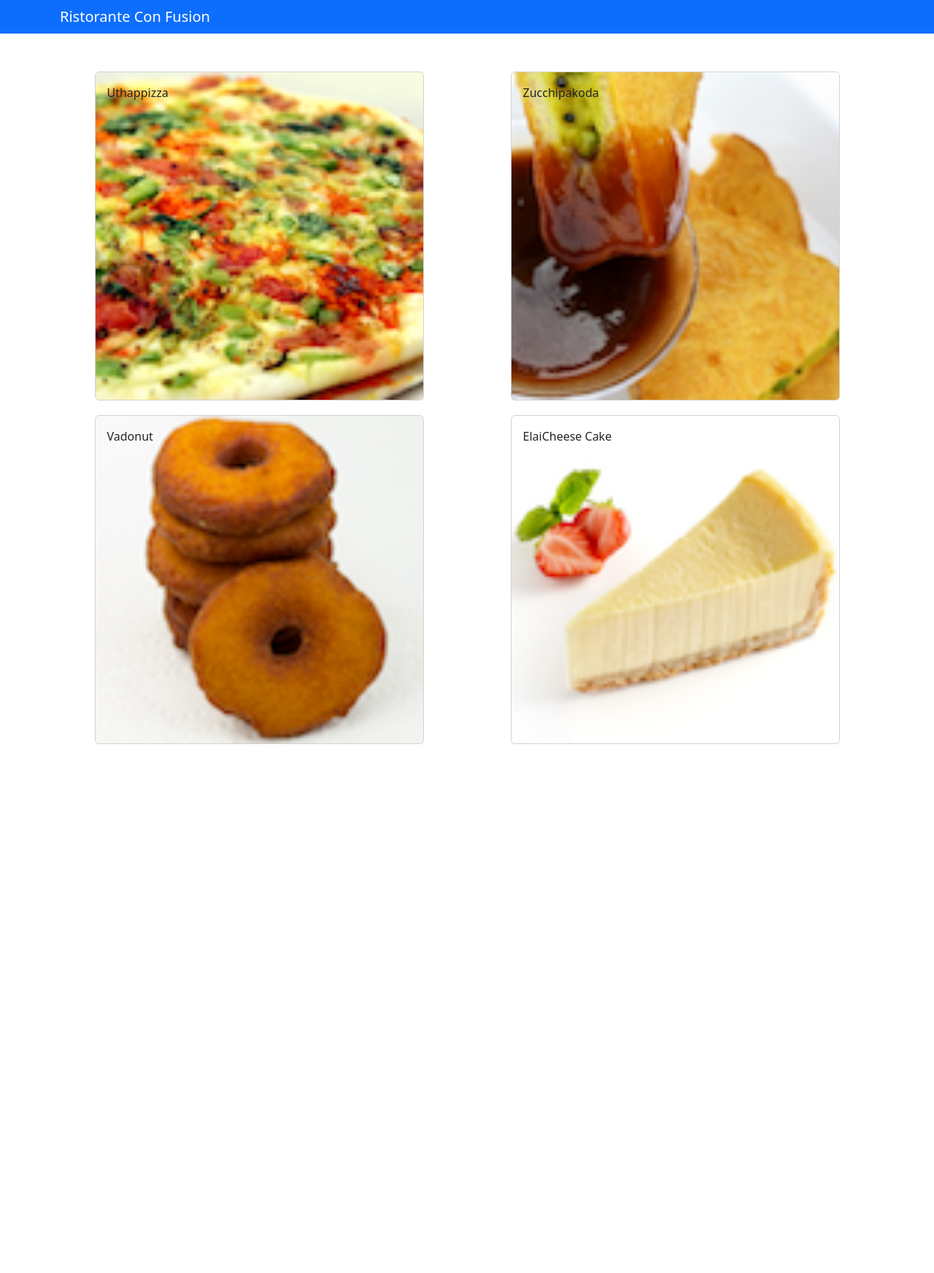
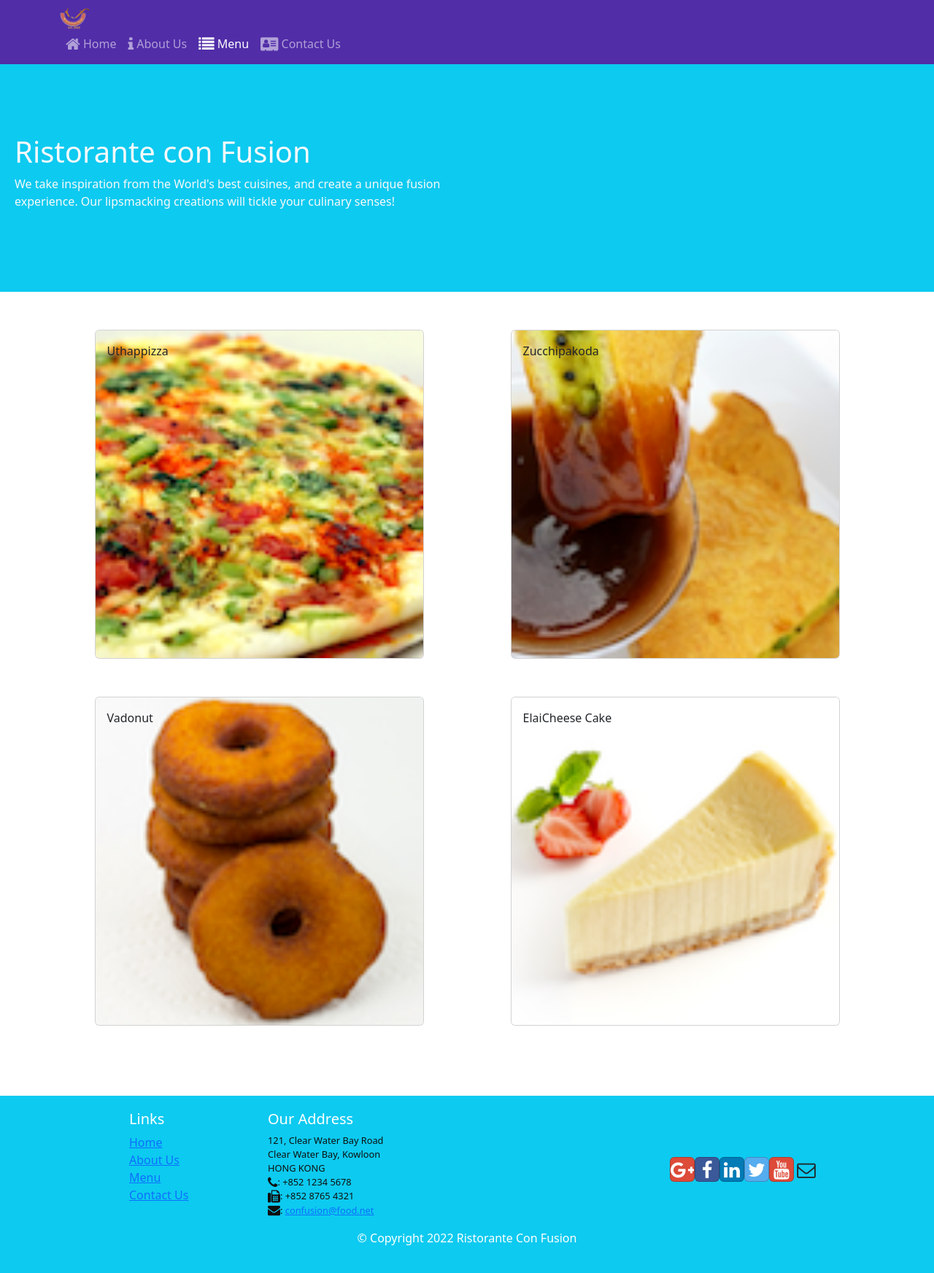
Before and after one commit to KakaBewok/latihan-reactjs-coursera, a React (Create React App) app: page /menu in a window 1280 px wide. Shown: the whole page at 73% size. Before the commit the page ends 1092 px from the top, so only its background shows below. Built offline with nearby package versions, Linux system fonts and the light colour scheme.

Commit message:
react router

```diff
--- a/package.json
+++ b/package.json
@@ -7,8 +7,12 @@
     "@testing-library/react": "^13.4.0",
     "@testing-library/user-event": "^13.5.0",
     "bootstrap": "^5.2.3",
+    "bootstrap-social": "^5.1.1",
+    "font-awesome": "^4.7.0",
     "react": "^18.2.0",
     "react-dom": "^18.2.0",
+    "react-router": "^6.4.5",
+    "react-router-dom": "^6.4.5",
     "react-scripts": "5.0.1",
     "reactstrap": "^9.1.5",
     "web-vitals": "^2.1.4"
--- a/src/App.js
+++ b/src/App.js
@@ -1,12 +1,15 @@
 import React, { Component } from 'react';
+import { BrowserRouter } from 'react-router-dom';
 import Main from './components/MainComponent';
 
 class App extends Component {
   render() {
     return (
-      <div className="App">
-        <Main />
-      </div>
+      <BrowserRouter>
+        <div className="App">
+          <Main />
+        </div>
+      </BrowserRouter>
     );
   }
 }
--- a/src/components/DishdetailComponent.js
+++ b/src/components/DishdetailComponent.js
@@ -1,4 +1,4 @@
-import React, { Component } from 'react';
+import React from 'react';
 import {
   Card,
   CardHeader,
@@ -10,14 +10,7 @@
   CardText,
 } from 'reactstrap';
 
-class DishDetail extends Component {
-  // eslint-disable-next-line no-useless-constructor
-  constructor(props) {
-    super(props);
-  }
-
-  renderDetails(dish) {
-    if (dish != null) {
+function RenderDish({ dish }) {
   return (
     <Card>
       <CardImg top src={dish.image} alt={dish.name} />
@@ -27,12 +20,10 @@
       </CardBody>
     </Card>
   );
-    } else return <div></div>;
 }
 
-  renderComments(dish) {
-    if (dish != null) {
-      const commentList = dish.comments.map((comment) => {
+function RenderComments({ comments }) {
+  const commentList = comments.map((comment) => {
     return (
       <Card
         style={{
@@ -57,23 +48,23 @@
   });
 
   return commentList;
-    } else return <div></div>;
 }
 
-  render() {
+const DishDetail = (props) => {
+  if (props.dish != null) {
     return (
       <div className="container">
         <div className="row mt-5">
           <div className="col-12 col-md-5 m-1 mx-auto">
-            {this.renderDetails(this.props.dish)}
+            <RenderDish dish={props.dish} />
           </div>
           <div className="col-12 col-md-5 m-1 mx-auto">
-            {this.renderComments(this.props.dish)}
+            <RenderComments comments={props.dish.comments} />
           </div>
         </div>
       </div>
     );
-  }
-}
+  } else return <div></div>;
+};
 
 export default DishDetail;
--- /dev/null
+++ b/src/components/FooterComponent.js
@@ -0,0 +1,92 @@
+/* eslint-disable jsx-a11y/anchor-is-valid */
+import React from 'react';
+import { Link } from 'react-router-dom';
+
+function Footer(props) {
+  return (
+    <div className="footer bg-info text-white">
+      <div className="container">
+        <div className="row justify-content-center">
+          <div className="col-4 offset-1 col-sm-2">
+            <h5>Links</h5>
+            <ul className="list-unstyled">
+              <li>
+                <Link to="/home">Home</Link>
+              </li>
+              <li>
+                <Link to="/aboutus">About Us</Link>
+              </li>
+              <li>
+                <Link to="/menu">Menu</Link>
+              </li>
+              <li>
+                <Link to="/contactus">Contact Us</Link>
+              </li>
+            </ul>
+          </div>
+          <div className="col-7 col-sm-5">
+            <h5>Our Address</h5>
+            <address>
+              121, Clear Water Bay Road
+              <br />
+              Clear Water Bay, Kowloon
+              <br />
+              HONG KONG
+              <br />
+              <i className="fa fa-phone fa-lg"></i>: +852 1234 5678
+              <br />
+              <i className="fa fa-fax fa-lg"></i>: +852 8765 4321
+              <br />
+              <i className="fa fa-envelope fa-lg"></i>:{' '}
+              <a href="mailto:confusion@food.net">confusion@food.net</a>
+            </address>
+          </div>
+          <div className="col-12 col-sm-4 align-self-center">
+            <div className="text-center">
+              <a
+                className="btn btn-social-icon btn-google"
+                href="http://google.com/+"
+              >
+                <i className="fa fa-google-plus"></i>
+              </a>
+              <a
+                className="btn btn-social-icon btn-facebook"
+                href="http://www.facebook.com/profile.php?id="
+              >
+                <i className="fa fa-facebook"></i>
+              </a>
+              <a
+                className="btn btn-social-icon btn-linkedin"
+                href="http://www.linkedin.com/in/"
+              >
+                <i className="fa fa-linkedin"></i>
+              </a>
+              <a
+                className="btn btn-social-icon btn-twitter"
+                href="http://twitter.com/"
+              >
+                <i className="fa fa-twitter"></i>
+              </a>
+              <a
+                className="btn btn-social-icon btn-google"
+                href="http://youtube.com/"
+              >
+                <i className="fa fa-youtube"></i>
+              </a>
+              <a className="btn btn-social-icon" href="mailto:">
+                <i className="fa fa-envelope-o"></i>
+              </a>
+            </div>
+          </div>
+        </div>
+        <div className="row justify-content-center">
+          <div className="col-auto">
+            <p>© Copyright 2022 Ristorante Con Fusion</p>
+          </div>
+        </div>
+      </div>
+    </div>
+  );
+}
+
+export default Footer;
--- /dev/null
+++ b/src/components/HeaderComponent.js
@@ -0,0 +1,88 @@
+import {
+  Nav,
+  Navbar,
+  NavbarBrand,
+  NavbarToggler,
+  Collapse,
+  NavItem,
+} from 'reactstrap';
+import { NavLink } from 'react-router-dom';
+import React, { Component } from 'react';
+
+class Header extends Component {
+  constructor(props) {
+    super(props);
+
+    this.toggleNav = this.toggleNav.bind(this);
+    this.state = {
+      isNavOpen: false,
+    };
+  }
+
+  toggleNav() {
+    this.setState({
+      isNavOpen: !this.state.isNavOpen,
+    });
+  }
+
+  render() {
+    return (
+      <div>
+        <Navbar dark expand="md">
+          <div className="container">
+            <NavbarToggler onClick={this.toggleNav} />
+            <NavbarBrand className="m-auto" href="/">
+              <img
+                src="assets/images/logo.png"
+                height="30"
+                width="41"
+                alt="Ristorante Con Fusion"
+              />
+            </NavbarBrand>
+            <Collapse isOpen={this.state.isNavOpen} navbar>
+              <Nav navbar>
+                <NavItem>
+                  <NavLink className="nav-link" to="/home">
+                    <span className="fa fa-home fa-lg"></span> Home
+                  </NavLink>
+                </NavItem>
+                <NavItem>
+                  <NavLink className="nav-link" to="/aboutus">
+                    <span className="fa fa-info fa-lg"></span> About Us
+                  </NavLink>
+                </NavItem>
+                <NavItem>
+                  <NavLink className="nav-link" to="/menu">
+                    <span className="fa fa-list fa-lg"></span> Menu
+                  </NavLink>
+                </NavItem>
+                <NavItem>
+                  <NavLink className="nav-link" to="/contactus">
+                    <span className="fa fa-address-card fa-lg"></span> Contact
+                    Us
+                  </NavLink>
+                </NavItem>
+              </Nav>
+            </Collapse>
+          </div>
+        </Navbar>
+        <div className="px-2 py-5 mb-4 bg-info text-light">
+          <div className="container-fluid py-5">
+            <div className="row row-header">
+              <div className="col-12 col-sm-6">
+                <h1>Ristorante con Fusion</h1>
+                <p>
+                  We take inspiration from the World's best cuisines, and create
+                  a unique fusion experience. Our lipsmacking creations will
+                  tickle your culinary senses!
+                </p>
+              </div>
+            </div>
+          </div>
+        </div>
+      </div>
+    );
+  }
+}
+
+export default Header;
--- /dev/null
+++ b/src/components/HomeComponent.js
@@ -0,0 +1,11 @@
+import React from 'react';
+
+function Home(props) {
+  return (
+    <div className="container">
+      <h4>Home</h4>
+    </div>
+  );
+}
+
+export default Home;
--- a/src/components/MainComponent.js
+++ b/src/components/MainComponent.js
@@ -1,7 +1,9 @@
+import { Routes, Route } from 'react-router-dom';
 import React, { Component } from 'react';
-import { Navbar, NavbarBrand } from 'reactstrap';
+import Header from './HeaderComponent';
 import Menu from './MenuComponent';
-import DishDetail from './DishdetailComponent';
+import Home from './HomeComponent';
+import Footer from './FooterComponent';
 import { DISHES } from '../shared/dishes';
 
 class Main extends Component {
@@ -9,33 +11,22 @@
     super(props);
     this.state = {
       dishes: DISHES,
-      selectedDish: null,
     };
   }
 
-  onDishSelect(dishId) {
-    this.setState({ selectedDish: dishId });
-  }
+  render() {
+    // const HomePage = () => {
+    //   return <Home />;
+    // };
 
-  render() {
     return (
       <div>
-        <Navbar dark color="primary">
-          <div className="container">
-            <NavbarBrand href="/">Ristorante Con Fusion</NavbarBrand>
-          </div>
-        </Navbar>
-        <Menu
-          dishes={this.state.dishes}
-          onClick={(dishId) => this.onDishSelect(dishId)}
-        />
-        <DishDetail
-          dish={
-            this.state.dishes.filter(
-              (dish) => dish.id === this.state.selectedDish
-            )[0]
-          }
-        />
+        <Header />
+        <Routes>
+          <Route path="/home" element={<Home />} />
+          <Route path="/menu" element={<Menu dishes={this.state.dishes} />} />
+        </Routes>
+        <Footer />
       </div>
     );
   }
--- a/src/components/MenuComponent.js
+++ b/src/components/MenuComponent.js
@@ -1,28 +1,32 @@
-import React, { Component } from 'react';
+import React from 'react';
 // import DishDetail from './DishdetailComponent';
 import { Card, CardImg, CardImgOverlay, CardTitle } from 'reactstrap';
 
-class Menu extends Component {
-  render() {
-    const menu = this.props.dishes.map((dish) => {
+function RenderMenuItem({ dish, onClick }) {
   return (
-        <div key={dish.id} className="col-12 col-md-5 m-1 mx-auto mb-3">
-          <Card onClick={() => this.props.onClick(dish.id)}>
+    <Card onClick={() => onClick(dish.id)}>
       <CardImg width="100%" src={dish.image} alt={dish.name} />
       <CardImgOverlay>
         <CardTitle>{dish.name}</CardTitle>
       </CardImgOverlay>
     </Card>
+  );
+}
+
+const Menu = (props) => {
+  const menu = props.dishes.map((dish) => {
+    return (
+      <div className="col-12 col-md-5 m-1 mb-5 mx-auto" key={dish.id}>
+        <RenderMenuItem dish={dish} />
       </div>
     );
   });
 
   return (
     <div className="container">
-        <div className="row mt-5">{menu}</div>
+      <div className="row mt-5 mb-5">{menu}</div>
     </div>
   );
-  }
-}
+};
 
 export default Menu;
--- a/src/index.js
+++ b/src/index.js
@@ -1,7 +1,10 @@
 import React from 'react';
 import ReactDOM from 'react-dom/client';
 import App from './App';
+import './style/app.css';
 import 'bootstrap/dist/css/bootstrap.min.css';
+import 'font-awesome/css/font-awesome.css';
+import 'bootstrap-social/bootstrap-social.css';
 
 const root = ReactDOM.createRoot(document.getElementById('root'));
 root.render(
--- /dev/null
+++ b/src/style/app.css
@@ -0,0 +1,33 @@
+.row-header {
+  margin: 0px auto;
+  padding: 0px auto;
+}
+
+.row-content {
+  margin: 0px auto;
+  padding: 50px 0px 50px 0px;
+  border-bottom: 1px ridge;
+  min-height: 400px;
+}
+
+.footer {
+  background-color: #d1c4e9;
+  margin: 0px auto;
+  padding: 20px 0px 20px 0px;
+}
+.jumbotron {
+  padding: 70px 30px 70px 30px;
+  margin: 0px auto;
+  background: #9575cd;
+  color: floralwhite;
+}
+
+address {
+  font-size: 80%;
+  margin: 0px;
+  color: #0f0f0f;
+}
+
+.navbar-dark {
+  background-color: #512da8;
+}
```
Also changed, not shown: 1 other file (tests, documents, lock files or other folders). Lines whose indentation alone changed are shown as unchanged.
